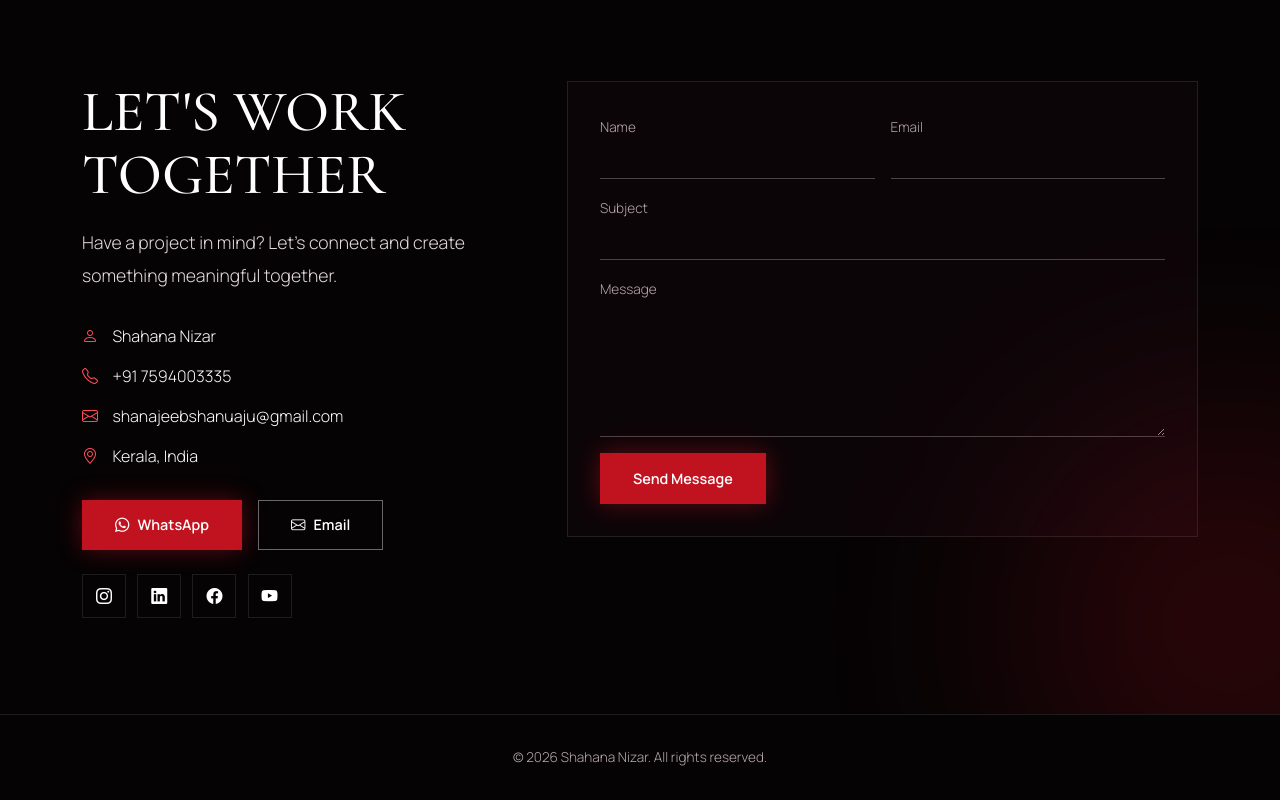
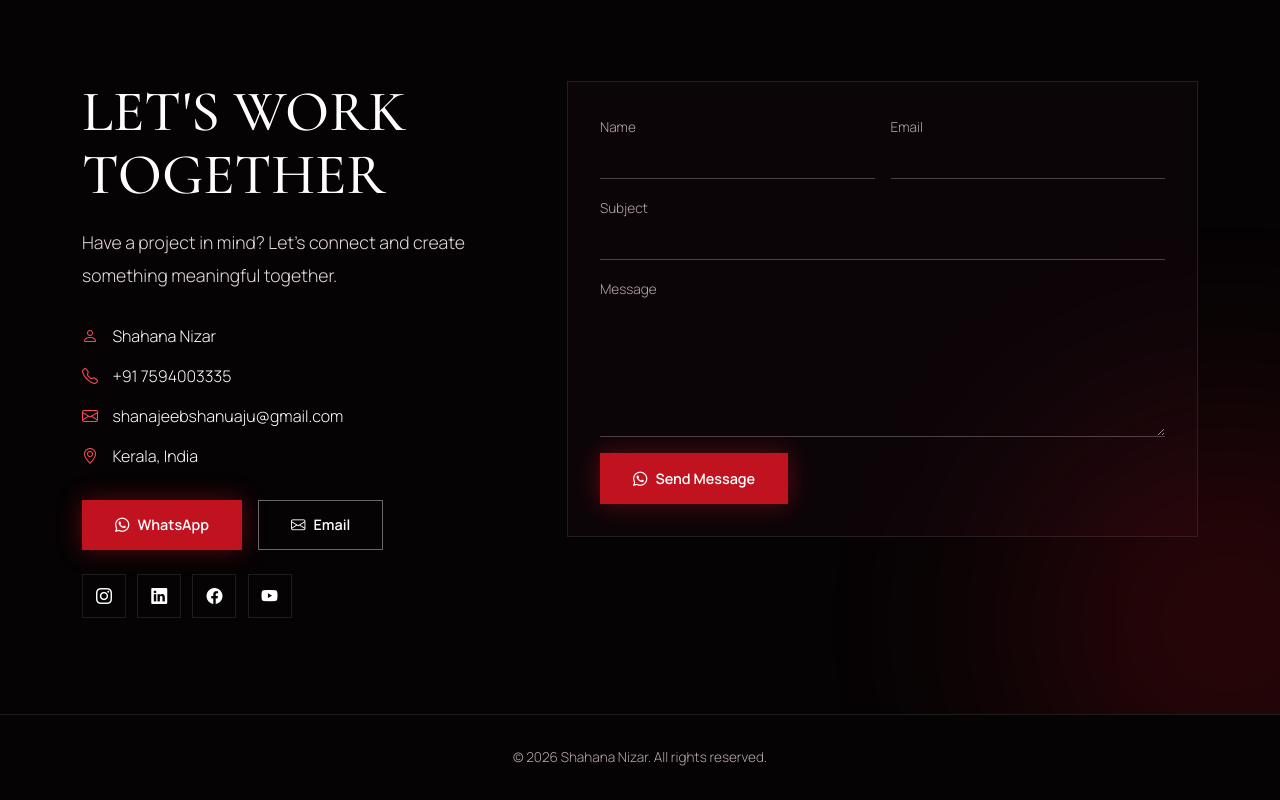
Before and after one commit to shanajeebshanuaju-cell/shana, a plain HTML site: page index.html in a window 1280 px wide. Shown: the part 6123-6923 px from the top of the page. Drawn offline with nearby package versions, Linux system fonts and the light colour scheme.

Commit message:
Update index.html

```diff
--- a/index.html
+++ b/index.html
@@ -334,7 +334,7 @@
                 <div class="col-md-6"><label for="fe">Email</label><input id="fe" type="email" class="form-control" required></div>
                 <div class="col-12"><label for="fs">Subject</label><input id="fs" class="form-control" required></div>
                 <div class="col-12"><label for="fm">Message</label><textarea id="fm" rows="5" class="form-control" required></textarea></div>
-                <div class="col-12"><button class="btn btn-red" type="submit">Send Message</button> <span id="formNote" class="ms-3 small"></span></div>
+                <div class="col-12"><button class="btn btn-red" type="submit"><i class="bi bi-whatsapp me-2"></i>Send Message</button> <span id="formNote" class="ms-3 small"></span></div>
               </div>
             </form>
           </div>
```
